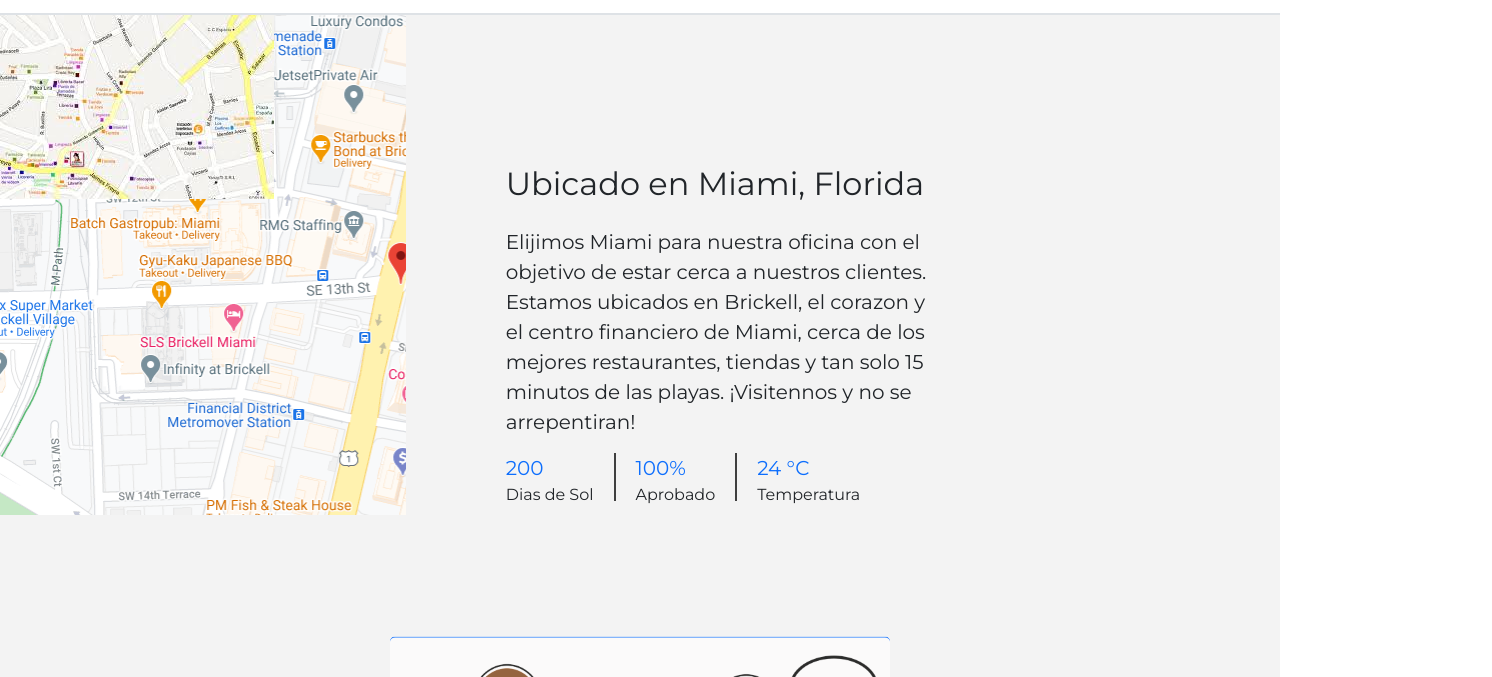
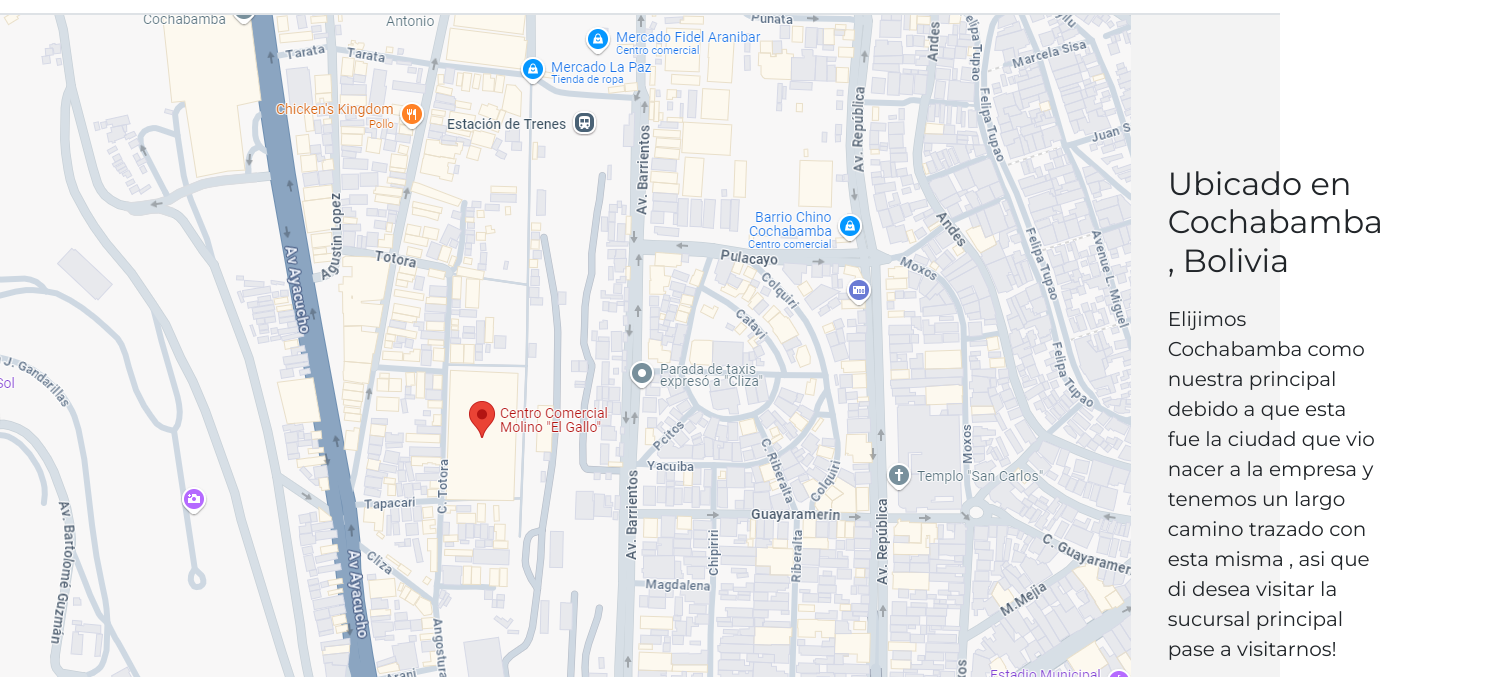
Before and after one commit to Tsarso/proyectofinalV5, a plain HTML site: page Carrito-de-compras/html/contactos.html in a window 1280 px wide. Shown: the part 115-792 px from the top of the page, 1492 px wide, since content can reach past the window. Drawn offline with nearby package versions, Linux system fonts and the light colour scheme; a script that the page names is missing; files whose address does not match are found by name.

Commit message:
nueva codificacion lugares y empresas info

```diff
--- a/Carrito-de-compras/html/contactos.html
+++ b/Carrito-de-compras/html/contactos.html
@@ -53,14 +53,14 @@
 
 <section>
     <div id="local" class="border-top border-2">
-        <div class="mapa"><img src="../img/portal/mapagenerico.jpg"> </div>
+        <div class="mapa"><img src="../img/portal/molinogallo.PNG"> </div>
 
 
         <div>
             <div class="wrapper-local">
-                <h2>Ubicado en Miami, Florida</h2>
+                <h2>Ubicado en Cochabamba , Bolivia</h2>
                 <h2 class="text-primary mb-4" id="typewriter"></h2>
-                <p class="fs-5 text-body">Elijimos Miami para nuestra oficina con el objetivo de estar cerca a nuestros clientes. Estamos ubicados en Brickell, el corazon y el centro financiero de Miami, cerca de los mejores restaurantes, tiendas y tan solo 15 minutos de las playas. ¡Visitennos y no se arrepentiran!</p>
+                <p class="fs-5 text-body">Elijimos  Cochabamba como nuestra principal debido a que esta fue la ciudad que vio nacer a la empresa y tenemos un largo camino trazado con esta misma , asi que di desea visitar la sucursal principal pase a visitarnos!</p>
                 <section class="d-flex justify-content-start" id="numeros-local">
                     <div>
                         <p class="text-primary fs-5">200</p>
```
Also changed, not shown: Carrito-de-compras/html/equipo.html (+1 -1 lines), Carrito-de-compras/html/index.html (+2 -2 lines), Carrito-de-compras/img/portal/doncarlos.jpg (added), Carrito-de-compras/img/portal/molinogallo.PNG (added).
